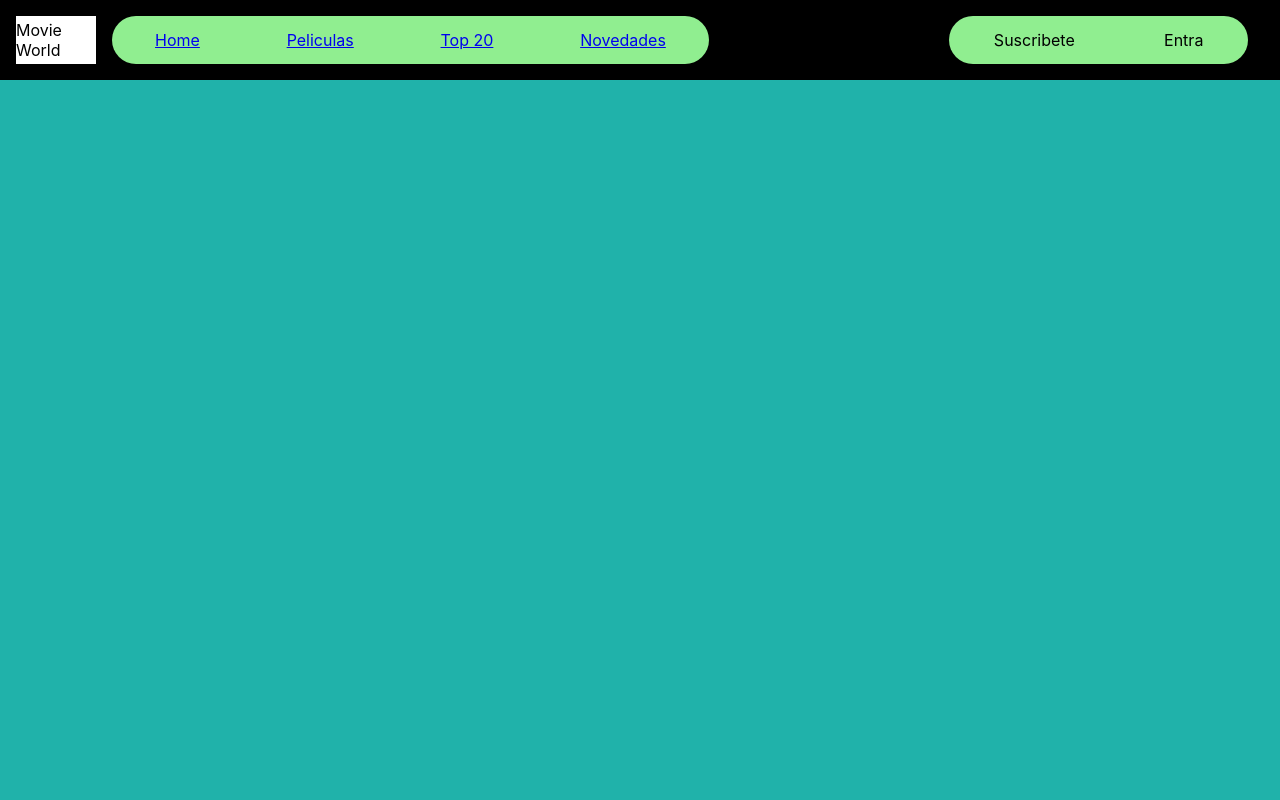
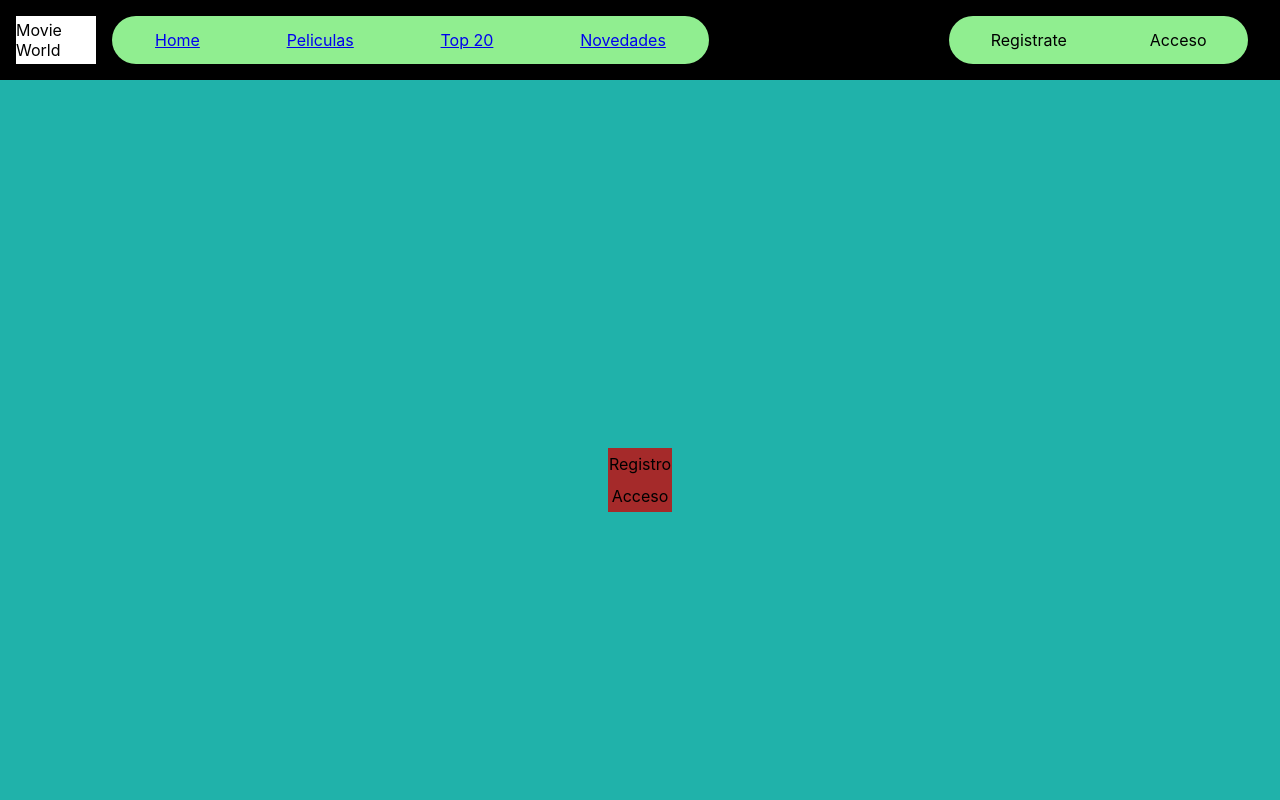
Before and after one commit to RCD1985-GT/MovieWorld_FrontEnd, a React (Create React App) app: page / in a window 1280 px wide. Shown: the top 800 px of the page. Built offline with nearby package versions, Linux system fonts and the light colour scheme.

Commit message:
creo botones de regitro y login en Home

```diff
--- a/src/App.js
+++ b/src/App.js
@@ -7,8 +7,8 @@ import Footer from "./Components/Footer/Footer";
 import Peliculas from "./Containers/Peliculas/Peliculas";
 import Top20 from './Containers/Top20/Top20';
 import Novedades from './Containers/Novedades/Novedades';
-
-
+import Registro from './Containers/Registro/Registro';
+import Acceso from './Containers/Acceso/Acceso';
 
 
 
@@ -24,6 +24,8 @@ function App() {
         <Route path="/Peliculas" element={<Peliculas/>}/>
         <Route path="/Top20" element={<Top20/>}/>
         <Route path="/Novedades" element={<Novedades/>}/>
+        <Route path="/Registro" element={<Registro/>}/>
+        <Route path="/Acceso" element={<Acceso/>}/>
         </Routes>
       </BrowserRouter>
 
--- a/src/Components/Header/Header.jsx
+++ b/src/Components/Header/Header.jsx
@@ -1,6 +1,6 @@
 import React from 'react';
 import './Header.css';
-
+// import Link from '../../Components/Link/Link';
 
 const Header = () => {
 	return(
@@ -16,8 +16,8 @@ const Header = () => {
 		</div>
 
 		<div className="busqueda">
-			<div className="suscribete">Suscribete</div>
-			<div className="lupa">Entra</div>
+			<div className="suscribete">Registrate</div>
+			<div className="lupa">Acceso</div>
 		</div>
 
 
--- /dev/null
+++ b/src/Components/Link/Link.css
@@ -0,0 +1,10 @@
+.diseñoLink {
+    cursor: pointer;
+    height: 2em;
+    width: 4em;
+    border: 1ps solid black;
+    background-color: brown;
+    display: flex;
+    align-items: center;
+    justify-content: center;
+}
--- /dev/null
+++ b/src/Components/Link/Link.jsx
@@ -0,0 +1,18 @@
+import React from 'react';
+import { useNavigate } from 'react-router-dom';
+import '../../Components/Link/Link.css';
+
+const Link = (props) => {
+
+    let navigate = useNavigate();
+    const llevame = () => {
+        navigate(props.url);
+    };
+
+    return (
+        <div className='diseñoLink' onClick={()=>llevame()}>
+            {props.destino}
+        </div>
+    )
+}
+export default Link;
--- /dev/null
+++ b/src/Containers/Acceso/Acceso.css
@@ -0,0 +1,21 @@
+.diseñoAcceso {
+    height: 100vh;
+    width: 100vw;
+    background-color: rgb(72, 72, 209);
+    display: flex;
+    justify-content: center;
+    align-items: center;
+}
+
+.formularioAcceso {
+    height: 15em;
+    width: 20em;
+    background-color: lightgrey;
+    display: flex;
+    flex-direction: column;
+    align-items: center;
+    justify-content: space-around;
+    border-radius: 2em;
+
+
+}
--- /dev/null
+++ b/src/Containers/Acceso/Acceso.jsx
@@ -0,0 +1,16 @@
+import React from "react";
+import './Acceso.css';
+
+const Acceso = () => {
+    return(
+        <div className="diseñoAcceso">
+          <div className="formularioAcceso">
+            <input type="text" placeholder="Usuario" />
+            <input type="password" placeholder="Contraseña"/>
+            <button>Acceder</button>
+          </div>
+        </div>
+    );
+};
+
+export default Acceso;
--- a/src/Containers/Home/Home.jsx
+++ b/src/Containers/Home/Home.jsx
@@ -1,12 +1,17 @@
-import React from "react";
+import React from 'react';
 import './Home.css';
 
+import Link from '../../Components/Link/Link';
+
 const Home = () => {
+
+
     return(
-        <div className="diseñoHome">
-
+        <div className='diseñoHome'>
+            <Link destino={"Registro"} url={"/registro"}/>
+            <Link destino={"Acceso"} url={"/acceso"}/>
         </div>
-    );
+    )
 };
 
 export default Home;
--- /dev/null
+++ b/src/Containers/Registro/Registro.css
@@ -0,0 +1,5 @@
+.diseñoRegistro {
+    height: 100vh;
+    width: 100vw;
+    background-color: rgb(72, 72, 209);
+}
--- /dev/null
+++ b/src/Containers/Registro/Registro.jsx
@@ -0,0 +1,12 @@
+import React from "react";
+import './Registro.css';
+
+const Registro = () => {
+    return(
+        <div className="diseñoRegistro">
+            Registro
+        </div>
+    );
+};
+
+export default Registro;
```
